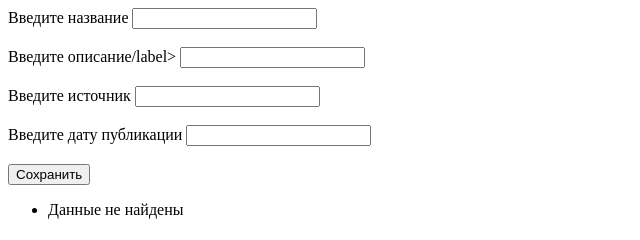
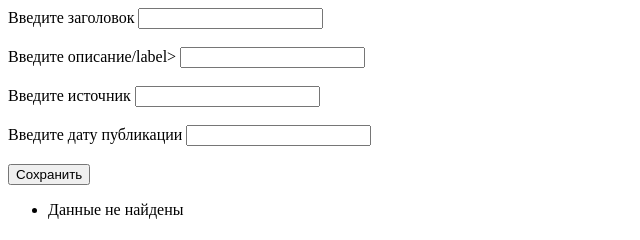
Before and after one commit to sebarick/--2-1-, a plain HTML site: page 78/index.html in a window 1280 px wide. Shown: the full height of the page, 0-640 px from the left. Drawn offline with Linux system fonts and the light colour scheme.

Commit message:
Update index.html

```diff
--- a/78/index.html
+++ b/78/index.html
@@ -8,7 +8,7 @@
 </head>
 <body>
     <div class="container">
-        <label for="title">Введите название</label>
+        <label for="title">Введите заголовок</label>
         <input type="text" class="input" id="title">
         <br><br>
         <label for="content">Введите описание/label>
```
